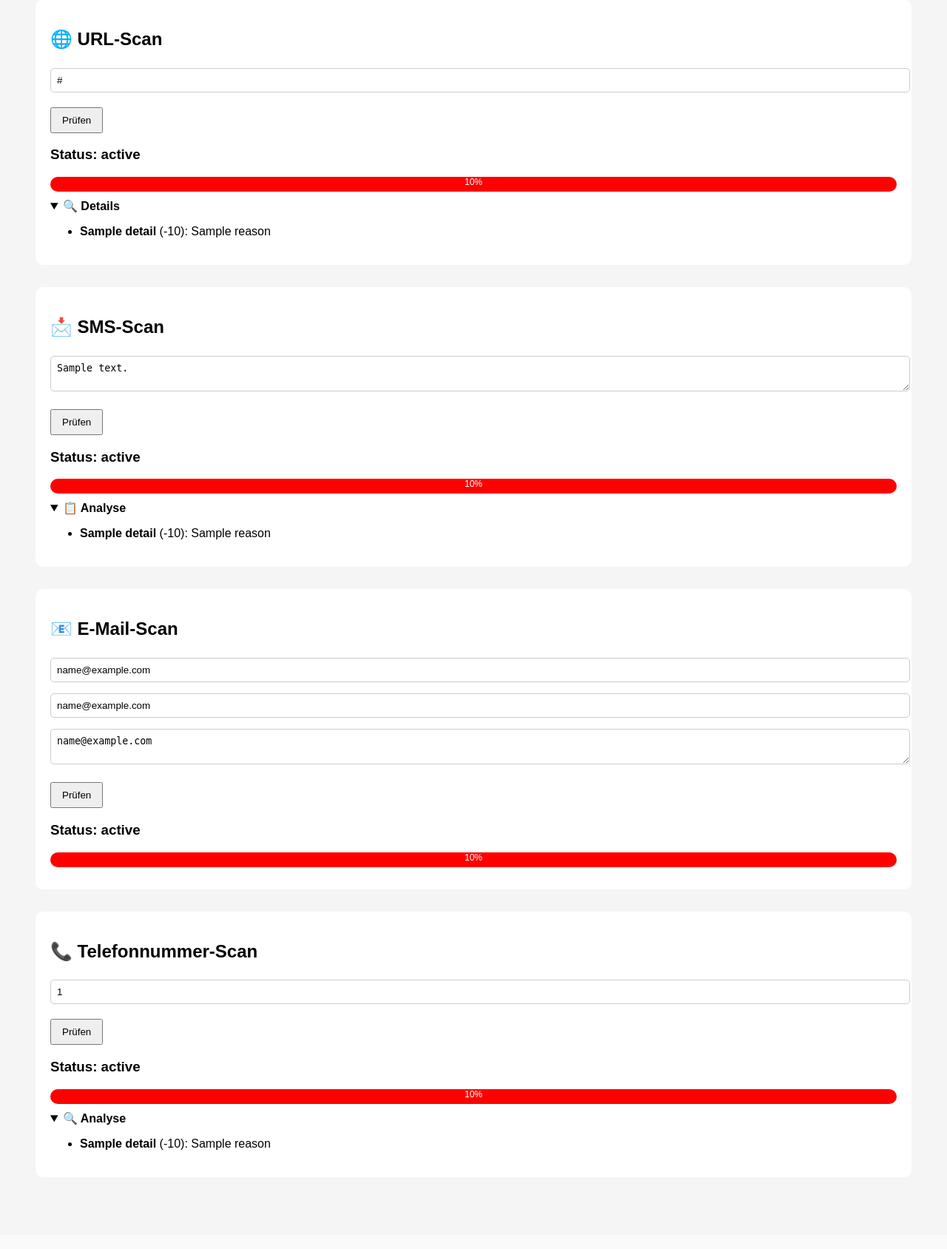
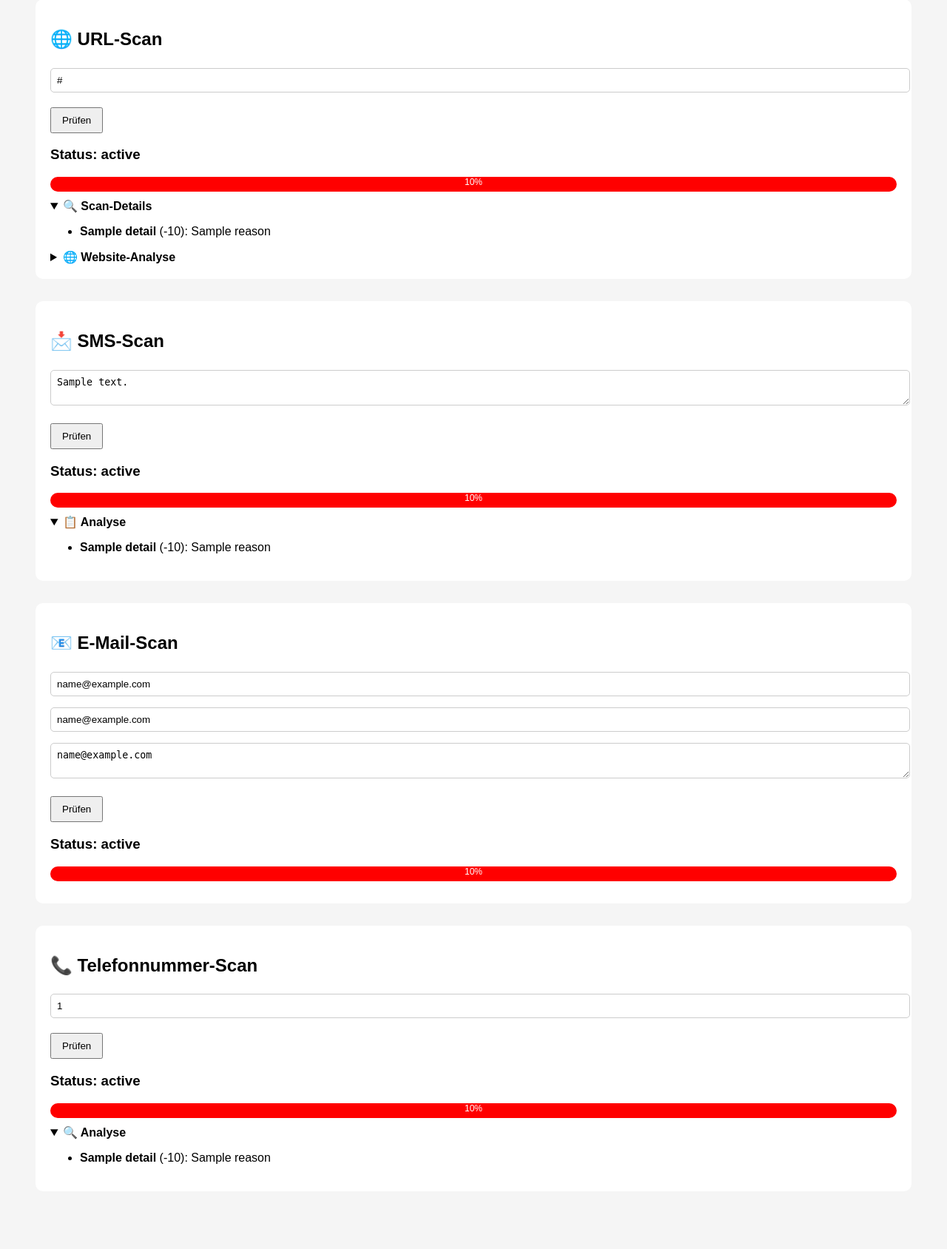
Before and after one commit to daniel-1511/pishing_projekt, a Python web app: template templates/index.html in a window 1280 px wide. Shown: the part 130-1818 px from the top of the page at 74% size. Before the commit the page ends 1684 px from the top, so only its background shows below. Run offline with Jinja, Linux system fonts and the light colour scheme; the template is opened without the code that fills it: most values are stand-ins (such as "Sample title", 1, 10 or a date in 2020).

Commit message:
url scan asugabe fix

```diff
--- a/templates/index.html
+++ b/templates/index.html
@@ -138,6 +138,7 @@ window.onload = function () {
 </head>
 
 <body>
+
 <div class="toggle-container">
     <label class="switch">
         <input type="checkbox" id="darkModeToggle">
@@ -147,9 +148,16 @@ window.onload = function () {
 
 <h1>CyberNet 🔐</h1>
 
+{% if error %}
+<div class="box">
+    <strong style="color:red;">{{ error }}</strong>
+</div>
+{% endif %}
+
 <!-- ================= URL SCAN ================= -->
 <div class="box">
 <h2>🌐 URL-Scan</h2>
+
 <form method="post" action="/check">
     <input type="text" name="url" placeholder="https://example.com" value="{{ url or '' }}" required>
     <button type="submit">Prüfen</button>
@@ -157,26 +165,60 @@ window.onload = function () {
 
 {% if url_result %}
 <h3>Status: {{ url_result.status }}</h3>
+
 <div class="bar">
     <div class="bar-inner {% if url_result.score <= 10 %}red{% elif url_result.score <= 30 %}orange{% elif url_result.score <= 60 %}yellow{% else %}green{% endif %}">
         {{ url_result.score }}%
     </div>
 </div>
 
+<!-- 🔍 SCAN DETAILS -->
 <details open>
-            <summary><strong>🔍 Details</strong></summary>
+    <summary><strong>🔍 Scan-Details</strong></summary>
     <ul>
         {% for name, points, reason in url_result.details %}
         <li><strong>{{ name }}</strong> (-{{ points }}): {{ reason }}</li>
         {% endfor %}
     </ul>
 </details>
+
+<!-- 🌐 WEBSITE ANALYSE -->
+{% if url_result.website_analysis %}
+<details>
+    <summary><strong>🌐 Website-Analyse</strong></summary>
+    <ul>
+        <li><strong>HTTP-Status:</strong> {{ url_result.website_analysis.http_status }}</li>
+
+        {% if url_result.website_analysis.errors %}
+            {% for err in url_result.website_analysis.errors %}
+                <li style="color:red;">❌ {{ err }}</li>
+            {% endfor %}
+        {% endif %}
+
+        {% if url_result.website_analysis.warnings %}
+            {% for warn in url_result.website_analysis.warnings %}
+                <li style="color:orange;">⚠️ {{ warn }}</li>
+            {% endfor %}
+        {% endif %}
+
+        {% if url_result.website_analysis.nsfw %}
+            <li>🔞 NSFW-Inhalte erkannt</li>
+        {% endif %}
+
+        {% if url_result.website_analysis.casino %}
+            <li>🎰 Glücksspiel-/Casino-Inhalte erkannt</li>
+        {% endif %}
+    </ul>
+</details>
+{% endif %}
+
 {% endif %}
 </div>
 
 <!-- ================= SMS SCAN ================= -->
 <div class="box">
 <h2>📩 SMS-Scan</h2>
+
 <form method="post" action="/check-sms">
     <textarea name="sms_text" placeholder="SMS-Text hier einfügen..." required>{{ sms_text or '' }}</textarea>
     <button type="submit">Prüfen</button>
@@ -184,24 +226,12 @@ window.onload = function () {
 
 {% if sms_result %}
 <h3>Status: {{ sms_result.status }}</h3>
+
 <div class="bar">
     <div class="bar-inner {% if sms_result.score < 40 %}red{% elif sms_result.score < 70 %}orange{% else %}green{% endif %}">
         {{ sms_result.score }}%
     </div>
 </div>
-
-        <!-- ℹ️ Familien-Hinweis (neutral, aufklappbar) -->
-        {% if sms_result.family_verification.active %}
-        <details>
-            <summary>{{ sms_result.family_verification.title }}</summary>
-            <p>{{ sms_result.family_verification.analysis }}</p>
-            <ul>
-                {% for step in sms_result.family_verification.steps_before_reply %}
-                    <li>{{ step }}</li>
-                {% endfor %}
-            </ul>
-        </details>
-        {% endif %}
 
 <details open>
     <summary><strong>📋 Analyse</strong></summary>
@@ -217,6 +247,7 @@ window.onload = function () {
 <!-- ================= EMAIL SCAN ================= -->
 <div class="box">
 <h2>📧 E-Mail-Scan</h2>
+
 <form method="post" action="/check-email">
     <input type="email" name="email_sender" placeholder="Absender" value="{{ email_sender or '' }}" required>
     <input type="text" name="email_subject" placeholder="Betreff" value="{{ email_subject or '' }}" required>
@@ -226,6 +257,7 @@ window.onload = function () {
 
 {% if email_result %}
 <h3>Status: {{ email_result.status }}</h3>
+
 <div class="bar">
     <div class="bar-inner {% if email_result.score < 40 %}red{% elif email_result.score < 70 %}orange{% else %}green{% endif %}">
         {{ email_result.score }}%
@@ -237,6 +269,7 @@ window.onload = function () {
 <!-- ================= TELEFONNUMMER SCAN ================= -->
 <div class="box">
 <h2>📞 Telefonnummer-Scan</h2>
+
 <form method="post" action="/check-phone">
     <input type="text" name="phone_number" placeholder="+491234567890" value="{{ phone_number or '' }}" required>
     <button type="submit">Prüfen</button>
@@ -262,7 +295,6 @@ window.onload = function () {
 </details>
 {% endif %}
 {% endif %}
-
 </div>
 
 </body>
```
Lines whose indentation alone changed are shown as unchanged.
